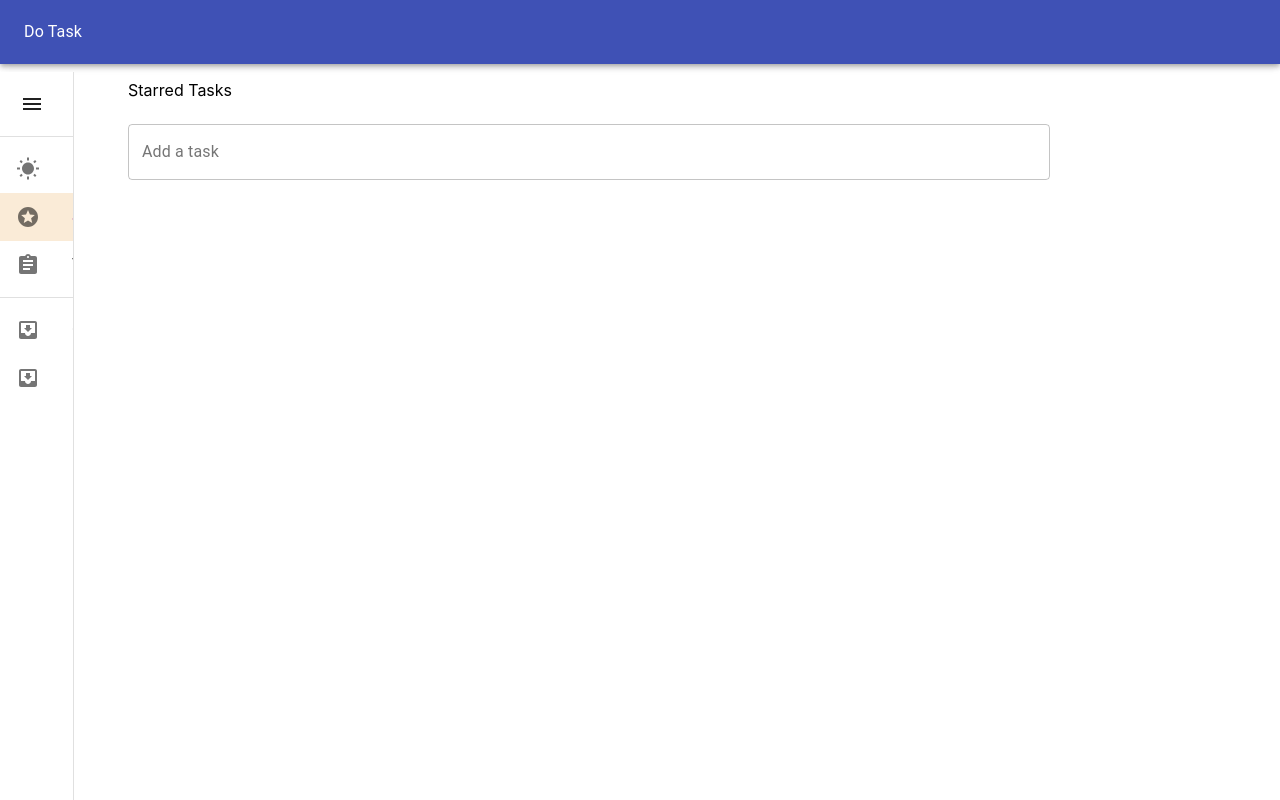
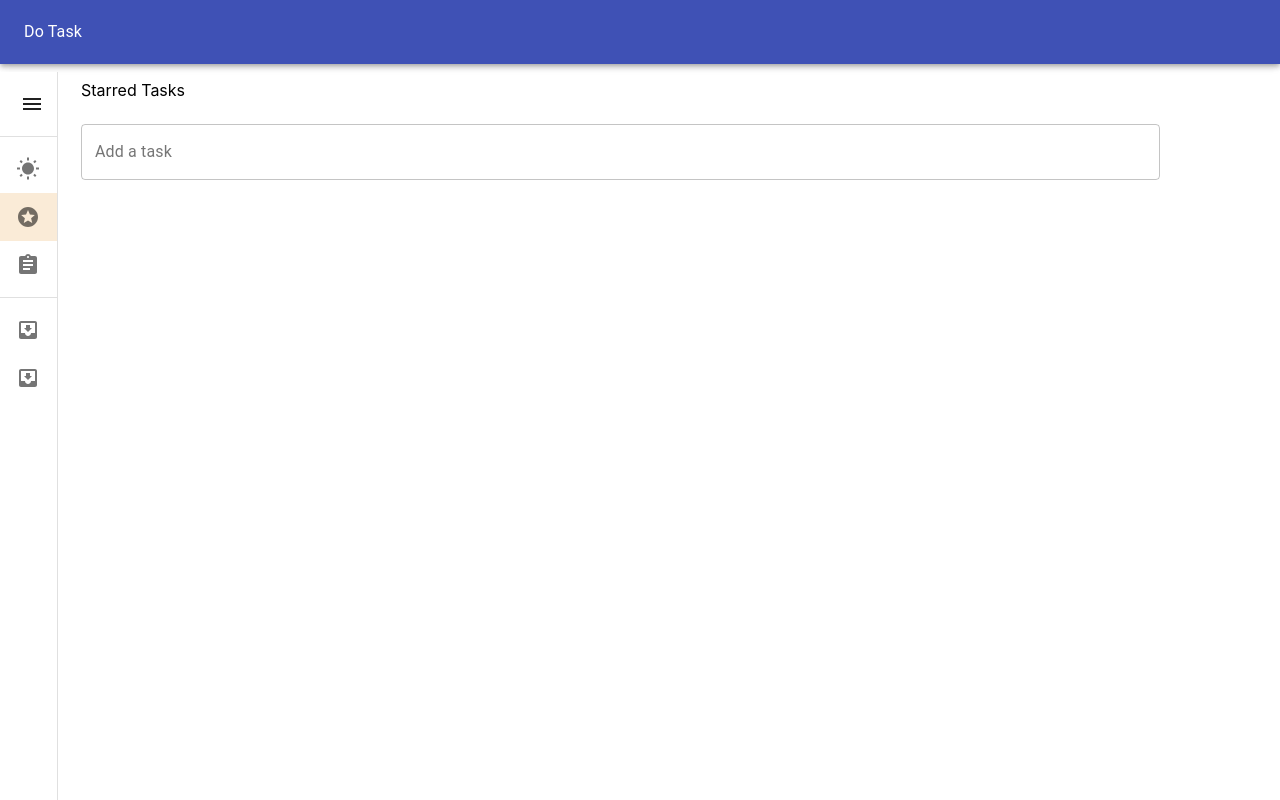
Before and after one commit to siddartha999/Todo, a React (Create React App) app: page /starred in a window 1280 px wide. Built offline with nearby package versions, Linux system fonts and the light colour scheme.

Commit message:
Made styling changes to make the app responsive. Additionally, incorporated the capability to close the side-nav-bar by clicking on the content area, while it is open

```diff
--- a/src/App.css
+++ b/src/App.css
@@ -5,15 +5,36 @@
 }
 
 .App-sidebar-wrapper {
-  width: 10%;
+  width: 57px;
   height: calc(100%);
   position: relative;
   top: 4rem;
 }
 
-.App-content-wrapper {
-  width: 90%;
+.App-center-content-wrapper {
+  width: calc(100% - 57px);
+  padding-left: 1.5rem;
   height: calc(100%);
   position: relative;
   top: 4rem;
 }
+
+/* width */
+::-webkit-scrollbar {
+  width: 6px;
+}
+
+/* Track */
+::-webkit-scrollbar-track {
+  background: #f1f1f1;
+}
+
+/* Handle */
+::-webkit-scrollbar-thumb {
+  background: darkmagenta;
+}
+
+/* Handle on hover */
+::-webkit-scrollbar-thumb:hover {
+  background: darkorchid;
+}
--- a/src/App.js
+++ b/src/App.js
@@ -5,15 +5,21 @@ import TopAppBar from "./TopAppBar/TopAppBar";
 import { Route, Switch } from "react-router-dom";
 import Tasks from "./Tasks/Tasks";
 import Starred from "./Starred/Starred";
+import Emitter from "./services/Emitter";
 
 function App() {
+  const handleClick = () => {
+    console.log("clicked");
+    Emitter.emit("CLOSE_NAV_SIDE_BAR");
+  };
+
   return (
     <div className="App">
       <TopAppBar />
       <div className="App-sidebar-wrapper">
         <NavSidebar />
       </div>
-      <div className="App-content-wrapper">
+      <div className="App-center-content-wrapper" onClick={handleClick}>
         <Switch>
           <Route exact path="/" render={() => <p>WELCOME</p>} />
           <Route exact path="/tasks" render={() => <Tasks />} />
--- a/src/InputForm/InputForm.js
+++ b/src/InputForm/InputForm.js
@@ -13,7 +13,7 @@ const useStyles = makeStyles((theme) => ({
   root: {
     width: "100%",
     "& > *": {
-      width: "80%",
+      width: "100%",
     },
   },
 }));
--- a/src/NavSidebar/NavSidebar.js
+++ b/src/NavSidebar/NavSidebar.js
@@ -1,4 +1,4 @@
-import React from "react";
+import React, { useState } from "react";
 import clsx from "clsx";
 import Drawer from "@material-ui/core/Drawer";
 import List from "@material-ui/core/List";
@@ -14,7 +14,7 @@ import StarsIcon from "@material-ui/icons/Stars";
 import AssignmentIcon from "@material-ui/icons/Assignment";
 import { NavLink } from "react-router-dom";
 import useStyles from "./NavSidebar.style";
-import useToggle from "../ReusableHooks/useToggle";
+import Emitter from "../services/Emitter";
 
 const NAV_BAR_FIRST_SECTION_ITEMS = [
   { name: "My Day", navLink: "/myday", icon: <WbSunnyIcon /> },
@@ -26,11 +26,15 @@ const NAV_BAR_SECOND_SECTION_ITEMS = [{ name: "Groups" }, { name: "New List" }];
 
 function NavSidebar() {
   const classes = useStyles();
-  const [open, toggleOpen] = useToggle(false);
+  const [open, setOpen] = useState(false);
 
   const handleToggleDrawer = () => {
-    toggleOpen();
+    setOpen(!open);
   };
+
+  Emitter.on("CLOSE_NAV_SIDE_BAR", () => {
+    setOpen(false);
+  });
 
   return (
     <div className={classes.root}>
@@ -52,7 +56,6 @@ function NavSidebar() {
             color="inherit"
             aria-label="toggle drawer"
             onClick={handleToggleDrawer}
-            className={clsx(classes.menuButton, {})}
           >
             <MenuIcon />
           </IconButton>
--- a/src/NavSidebar/NavSidebar.style.js
+++ b/src/NavSidebar/NavSidebar.style.js
@@ -9,9 +9,6 @@ const useStyles = makeStyles((theme) => ({
     "& .MuiPaper-root.MuiDrawer-paper": {
       top: "4.5rem",
     },
-  },
-  menuButton: {
-    marginRight: 36,
   },
   hide: {
     display: "none",
@@ -36,7 +33,7 @@ const useStyles = makeStyles((theme) => ({
     overflowX: "hidden",
     width: theme.spacing(7) + 1,
     [theme.breakpoints.up("sm")]: {
-      width: theme.spacing(9) + 1,
+      width: "57px",
     },
   },
   toolbar: {
@@ -50,7 +47,7 @@ const useStyles = makeStyles((theme) => ({
   drawerIcon: {
     display: "flex",
     alignItems: "center",
-    justifyContent: "space-between",
+    justifyContent: "space-evenly",
     padding: theme.spacing(0, 1),
     // necessary for content to be below app bar
     ...theme.mixins.toolbar,
--- a/src/Task/Task.css
+++ b/src/Task/Task.css
@@ -0,0 +1,7 @@
+.Task {
+  width: 90%;
+}
+
+.Task-star-icon-wrapper {
+  padding-left: 1rem;
+}
--- a/src/Task/Task.js
+++ b/src/Task/Task.js
@@ -15,13 +15,15 @@ import StarSharpIcon from "@material-ui/icons/StarSharp";
 
 const useStyles = makeStyles({
   root: {
-    minWidth: 275,
+    width: "100%",
     border: "1px solid aliceblue",
     marginBottom: "1rem",
   },
   title: {
     fontFamily: "cursive",
-    width: "95%",
+    overflow: "hidden",
+    flex: 8,
+    wordBreak: "break-word",
   },
   content: {
     display: "flex",
@@ -48,11 +50,13 @@ const Task = (props) => {
       <Card className={classes.root}>
         <CardContent className={classes.content}>
           <Typography className={classes.title}>{taskValue}</Typography>
-          {isStarred ? (
-            <StarSharpIcon onClick={handleToggleStarred} />
-          ) : (
-            <StarBorderSharpIcon onClick={handleToggleStarred} />
-          )}
+          <div className="Task-star-icon-wrapper">
+            {isStarred ? (
+              <StarSharpIcon onClick={handleToggleStarred} />
+            ) : (
+              <StarBorderSharpIcon onClick={handleToggleStarred} />
+            )}
+          </div>
         </CardContent>
       </Card>
     </div>
--- a/src/Tasks/Tasks.css
+++ b/src/Tasks/Tasks.css
@@ -11,8 +11,8 @@
   text-align: left;
 }
 
-.Tasks-add-task-form-container {
-  width: 100%;
+.Tasks-input-task-form-container {
+  width: 90%;
   height: 5rem;
   display: flex;
   align-items: center;
@@ -21,7 +21,7 @@
 
 .Tasks-task-list-container {
   text-align: left;
-  width: 80%;
+  width: 100%;
   height: calc(100% - 8rem);
   overflow: auto;
 }
--- a/src/Tasks/Tasks.js
+++ b/src/Tasks/Tasks.js
@@ -30,7 +30,7 @@ const Tasks = (props) => {
       <div className="Tasks-title-container">
         <p>{title}</p>
       </div>
-      <div className="Tasks-add-task-form-container">
+      <div className="Tasks-input-task-form-container">
         <InputForm
           dispatch={dispatch}
           placeholderLabel="Add a task"
```
